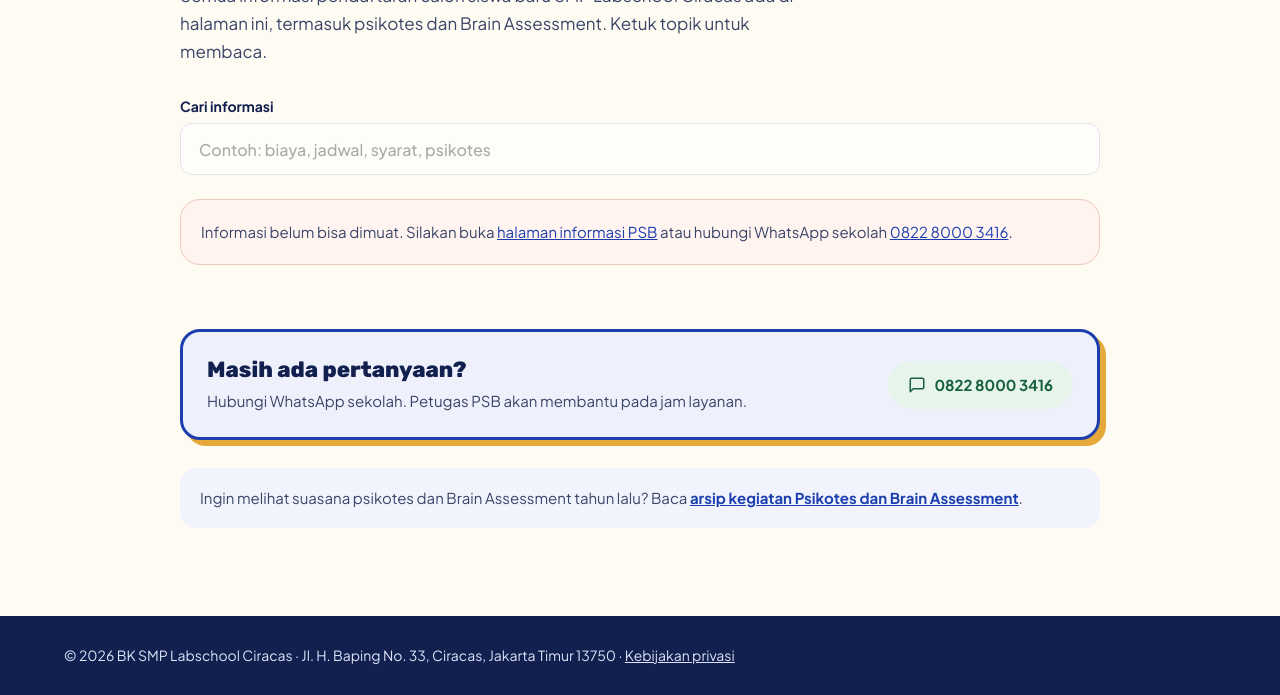
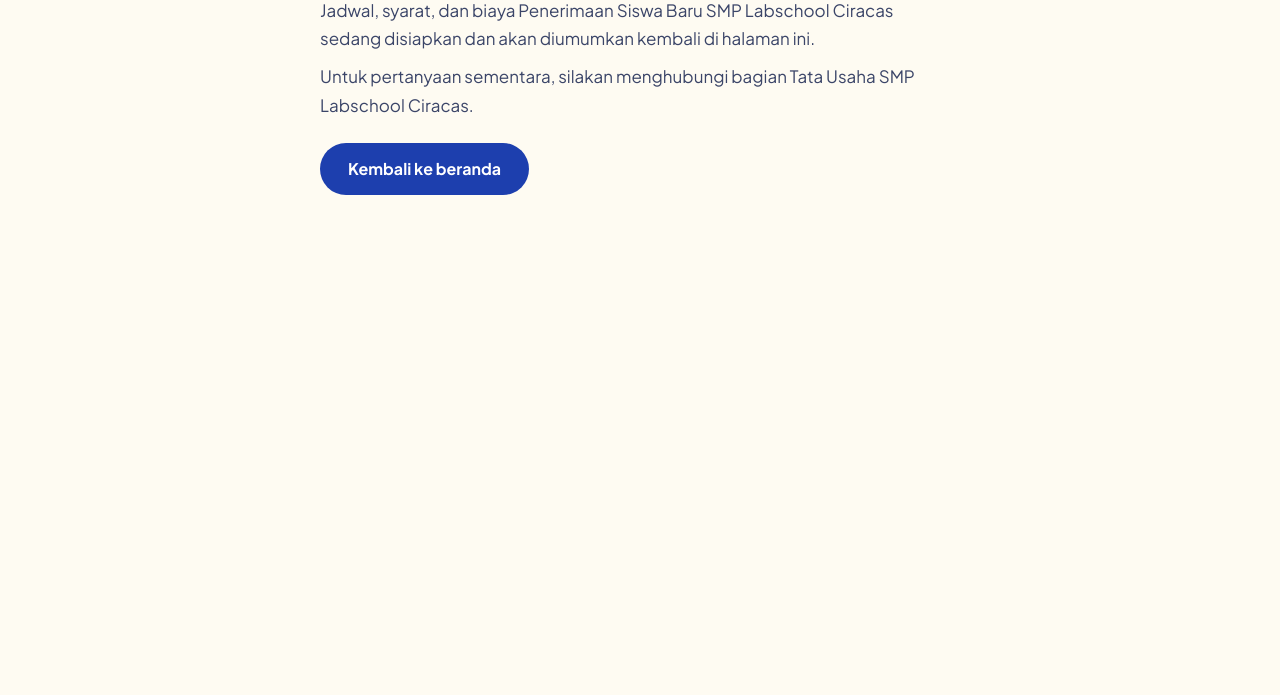
Before and after one commit to Farel26/web-bk-labschool-ciracas, a plain HTML site: page psb.html in a window 1280 px wide. Shown: the part 230-925 px from the top of the page. After the commit the page ends 800 px from the top, so only its background shows below. Drawn offline with Linux system fonts and the light colour scheme; no server answers.

Commit message:
Tarik sementara halaman PSB
Isi halaman PSB diganti pemberitahuan bahwa informasi sedang diperbarui
(noindex), dan tautan PSB dihapus dari menu dan footer beranda. Isi lama
tetap ada di riwayat git untuk dipasang kembali.

Co-Authored-By: Claude Opus 5.5 <noreply@anthropic.com>
Claude-Session: https://claude.ai/code/session_01H7zmaP2xqLnaSL7xk7uLyj

```diff
--- a/psb.html
+++ b/psb.html
@@ -4,11 +4,12 @@
 <meta charset="utf-8">
 <meta name="viewport" content="width=device-width, initial-scale=1">
 <title>Informasi PSB — SMP Labschool Ciracas</title>
-<meta name="description" content="Semua informasi Penerimaan Siswa Baru (PSB) SMP Labschool Ciracas dalam satu halaman: jadwal, syarat, biaya, cara mendaftar, psikotes, dan Brain Assessment.">
+<meta name="description" content="Informasi Penerimaan Siswa Baru SMP Labschool Ciracas sedang diperbarui.">
+<meta name="robots" content="noindex">
 <meta name="theme-color" content="#1D3FAE">
 <meta property="og:type" content="website">
 <meta property="og:title" content="Informasi PSB — SMP Labschool Ciracas">
-<meta property="og:description" content="Jadwal, syarat, biaya, cara mendaftar, psikotes, dan Brain Assessment untuk calon siswa baru SMP Labschool Ciracas.">
+<meta property="og:description" content="Informasi PSB sedang diperbarui.">
 <meta property="og:image" content="https://farel26.github.io/web-bk-labschool-ciracas/assets/img/og-image.jpg">
 <meta property="og:locale" content="id_ID">
 <link rel="icon" type="image/png" sizes="32x32" href="assets/img/favicon-32.png">
@@ -31,38 +32,14 @@
     <a href="index.html" style="font-weight: 700; font-size: 15px; min-height: 44px; display: inline-flex; align-items: center">Kembali ke beranda</a>
   </header>
 
-  <main style="max-width: 920px; margin: 0 auto; padding: 24px 0 88px">
+  <main style="max-width: 640px; margin: 0 auto; padding: 48px 0 96px">
     <span class="eyebrow">Penerimaan Siswa Baru</span>
-    <h1 class="h2" style="margin-top: 12px">Informasi PSB</h1>
-    <p class="lead" style="margin-top: 14px">Semua informasi pendaftaran calon siswa baru SMP Labschool Ciracas ada di halaman ini, termasuk psikotes dan Brain Assessment. Ketuk topik untuk membaca.</p>
-
-    <div class="psb-cari">
-      <label for="psb-cari" class="psb-cari-label">Cari informasi</label>
-      <input id="psb-cari" type="search" placeholder="Contoh: biaya, jadwal, syarat, psikotes" autocomplete="off" disabled>
-    </div>
-
-    <div id="psb-status" class="psb-status" role="status">Memuat informasi PSB…</div>
-    <div id="psb-daftar" class="psb-daftar"></div>
-    <p id="psb-kosong-cari" class="psb-status" hidden>Topik tidak ditemukan. Coba kata lain, atau tanyakan langsung lewat WhatsApp.</p>
-
-    <aside class="psb-bantuan">
-      <div>
-        <h2>Masih ada pertanyaan?</h2>
-        <p>Hubungi WhatsApp sekolah. Petugas PSB akan membantu pada jam layanan.</p>
-      </div>
-      <a class="psb-wa" href="https://wa.me/6282280003416"><svg width="18" height="18" viewBox="0 0 24 24" fill="none" stroke="currentColor" stroke-width="2" stroke-linecap="round" stroke-linejoin="round" aria-hidden="true"><path d="M21 15a2 2 0 0 1-2 2H7l-4 4V5a2 2 0 0 1 2-2h14a2 2 0 0 1 2 2z"></path></svg>0822 8000 3416</a>
-    </aside>
-
-    <aside class="note-box">Ingin melihat suasana psikotes dan Brain Assessment tahun lalu? Baca <a href="arsip-psikotes.html" style="font-weight: 700">arsip kegiatan Psikotes dan Brain Assessment</a>.</aside>
+    <h1 class="h2" style="margin-top: 10px; font-size: 34px">Informasi PSB sedang diperbarui</h1>
+    <p class="lead" style="margin-top: 14px">Jadwal, syarat, dan biaya Penerimaan Siswa Baru SMP Labschool Ciracas sedang disiapkan dan akan diumumkan kembali di halaman ini.</p>
+    <p class="lead" style="margin-top: 10px">Untuk pertanyaan sementara, silakan menghubungi bagian Tata Usaha SMP Labschool Ciracas.</p>
+    <a class="btn-solid" href="index.html" style="margin-top: 24px; display: inline-flex; align-items: center; text-decoration: none">Kembali ke beranda</a>
   </main>
 </div>
-<footer style="background: #12204F; color: #DCE3F8">
-  <div class="wrap" style="padding: 28px 24px; font-size: 14px; line-height: 1.6">© 2026 BK SMP Labschool Ciracas · Jl. H. Baping No. 33, Ciracas, Jakarta Timur 13750 · <a href="privasi.html" style="color: #DCE3F8">Kebijakan privasi</a></div>
-</footer>
 </div>
-
-<script src="assets/js/config.js?v=20261109a"></script>
-<script src="assets/js/main.js?v=20261109a"></script>
-<script src="assets/js/psb.js?v=20261109a"></script>
 </body>
 </html>
```
Also changed, not shown: index.html (+1 -2 lines).
